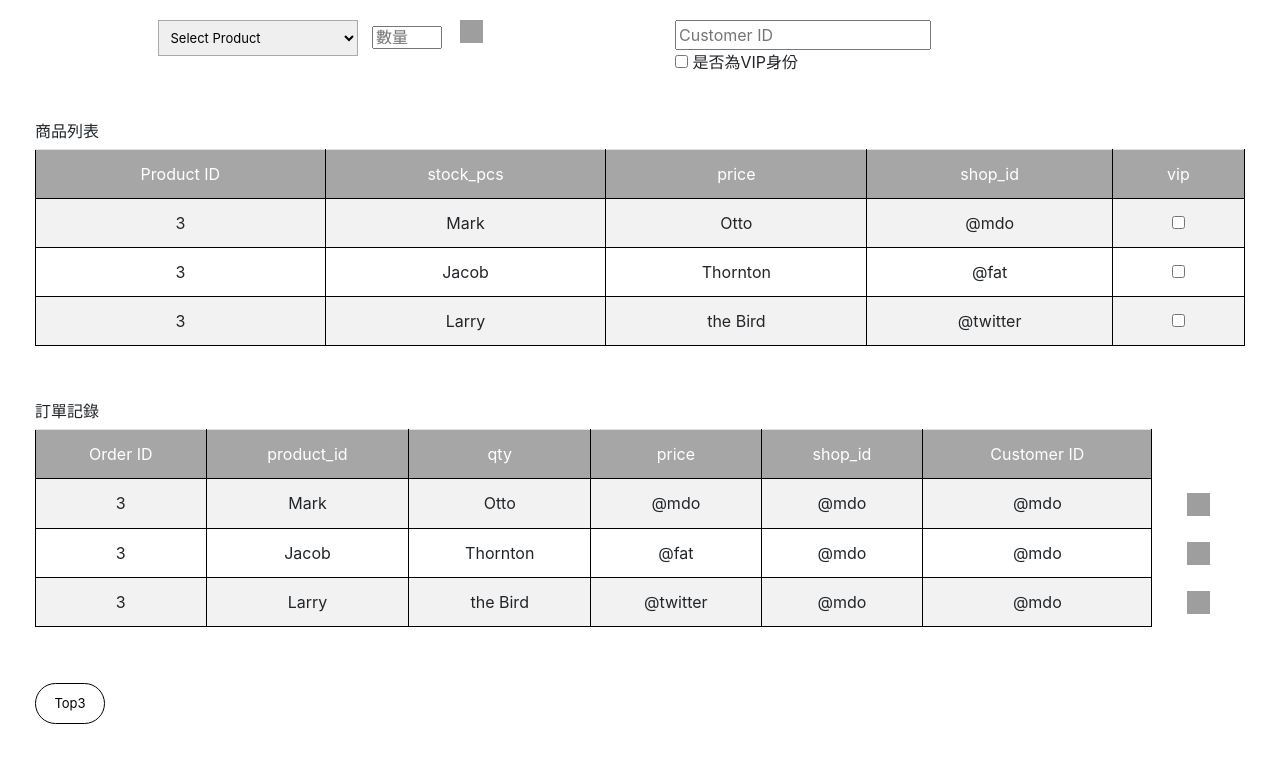
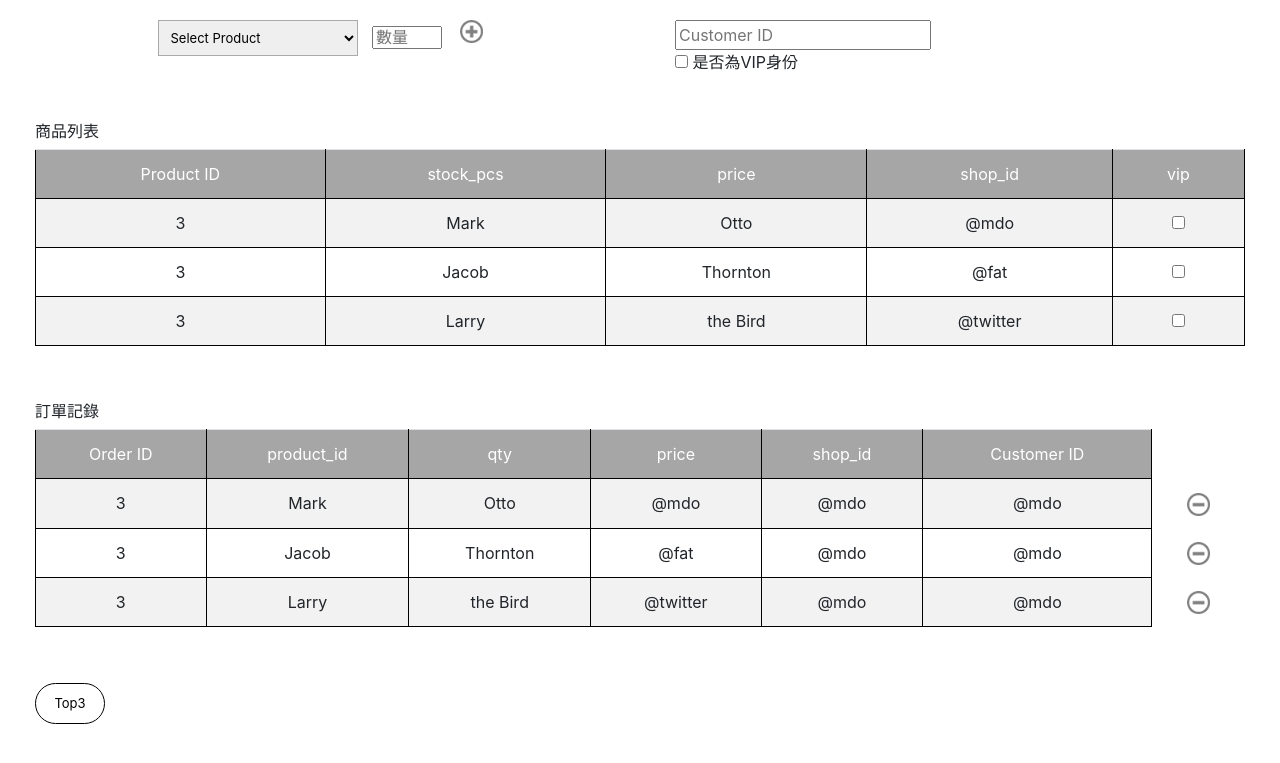
Before and after one commit to ArthurWuTW/test, a Django app: page /page in a window 1280 px wide. Shown: the top 763 px of the page. Run offline with Django 3.2, Linux system fonts and the light colour scheme; some libraries are stand-ins or nearby versions; some web fonts are replaced; grey boxes are pictures that could not be loaded.

Commit message:
frontend draft

```diff
--- a/mysite/settings.py
+++ b/mysite/settings.py
@@ -122,3 +122,4 @@ USE_TZ = True
 # https://docs.djangoproject.com/en/3.0/howto/static-files/
 
 STATIC_URL = '/static/'
+STATIC_ROOT = os.path.join(BASE_DIR, 'new_app', 'static')
--- a/new_app/templates/page.html
+++ b/new_app/templates/page.html
@@ -1,3 +1,5 @@
+{% load static %}
+{% load bootstrap4 %}
 <!DOCTYPE html>
 <html lang="en" dir="ltr">
   <head>
@@ -25,7 +27,7 @@
                   </select>
 
                   <input type="text" class="custom-text" id="product_number" name="product_number" placeholder="數量">
-                  <input type="image" class="image-btn" src="plus.jpeg" border="0" alt="Submit" />
+                  <input type="image" class="image-btn" src="{% static "img/plus.png" %}" border="0" alt="Submit" />
                 </form>
               </div>
 
@@ -123,7 +125,7 @@
                       <td class="td-border">@mdo</td>
                       <td class="td-border">@mdo</td>
                       <td style="background-color:#FFFFFF;border:none">
-                        <img class="image-btn" src="minus.jpeg" border="0"/>
+                        <img class="image-btn" src="{% static "img/minus.png" %}" border="0"/>
                       </td>
 
                     </tr>
@@ -135,7 +137,7 @@
                       <td class="td-border">@mdo</td>
                       <td class="td-border">@mdo</td>
                       <td style="background-color:#FFFFFF;border:none">
-                        <img class="image-btn" src="minus.jpeg" border="0"/>
+                        <img class="image-btn" src="{% static "img/minus.png" %}" border="0"/>
                       </td>
                     </tr>
                     <tr>
@@ -146,7 +148,7 @@
                       <td class="td-border">@mdo</td>
                       <td class="td-border">@mdo</td>
                       <td style="background-color:#FFFFFF;border:none">
-                        <img class="image-btn" src="minus.jpeg" border="0"/>
+                        <img class="image-btn" src="{% static "img/minus.png" %}" border="0"/>
                       </td>
                     </tr>
                   </tbody>
```
